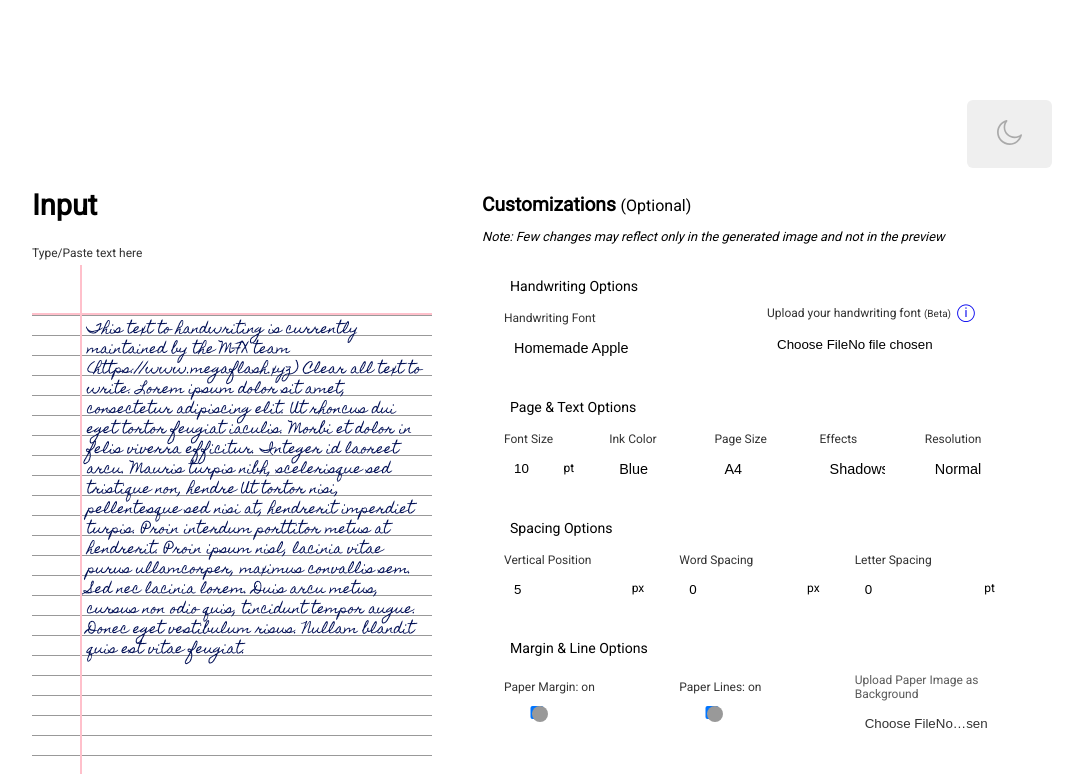
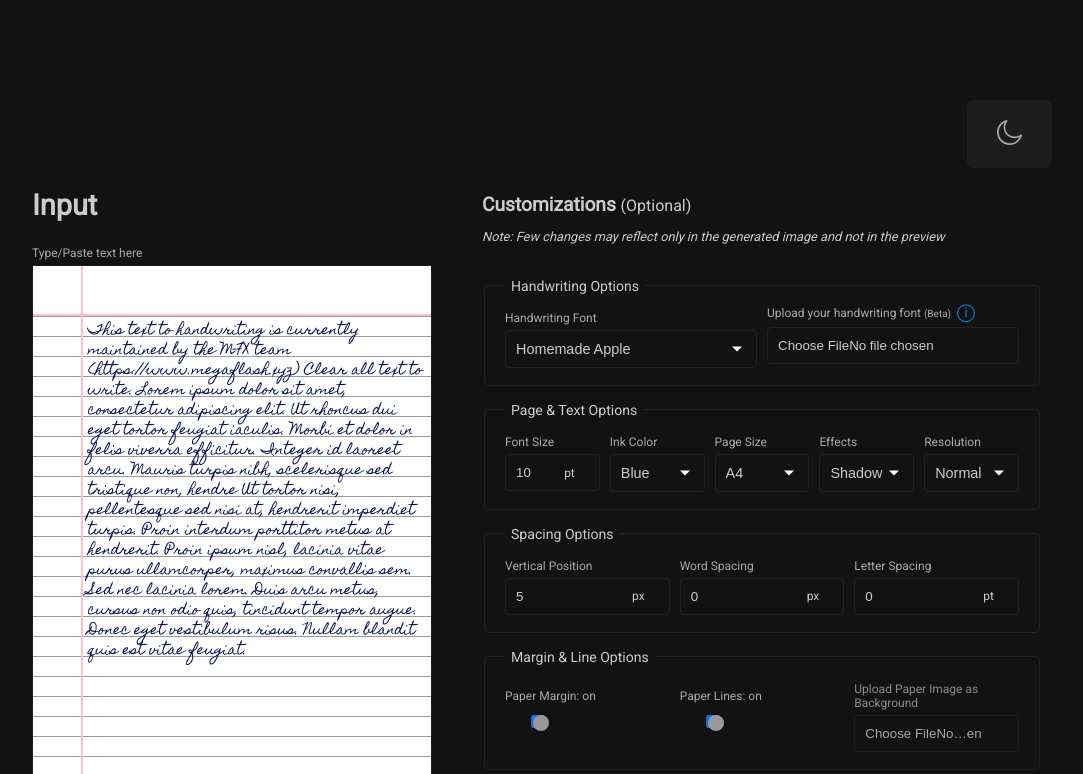
Before and after one commit to TheColdPrince/Text-To-Write, a website with bundled scripts: page index.html in a window 1280 px wide. Both pictures are taken after a click on the button "Activate Dark Mode". Shown: the top 774 px of the page, without its empty margins (78-1161 px from the left). Built offline with nearby package versions, Linux system fonts and the light colour scheme; no server answers; a web font is replaced by a local one.

Commit message:
Update index.css

```diff
--- a/css/index.css
+++ b/css/index.css
@@ -4,18 +4,35 @@ body {
   margin: 0px;
 }
 body {
+  --background-primary: #fff;
+  --font-color-primary: #333;
+  --elevation-background: #f3f3f3;
+  --link-color: #006eb8;
   --font-family-primary: 'Roboto', Arial;
   --handwriting-font: 'Homemade Apple', cursive;
+  --primary-color: #1a73e8;
   --ink-color: #000f55;
   --label-color: #333;
+  --field-borders: #e0e0e0;
   --primary-button-bg: #1d1d1d;
   --primary-button-color: #eee;
   --font-color-delete: #dc3545;
+  --delete-button-borders: #dc3545;
 
   width: 100%;
   overflow-x: hidden;
 }
 body.dark {
+  --background-primary: #121212;
+  --font-color-primary: #ccc;
+  --elevation-background: #1d1d1d;
+  --link-color: #09f;
+  --label-color: #aaa;
+  --field-borders: #222;
+  --primary-button-bg: #eee;
+  --primary-button-color: #111;
+  --delete-button-borders: #e76f7b;
+  --font-color-delete: #e76f7b;
 }
 @font-face {
   font-family: 'Hindi_Font';
@@ -27,18 +44,23 @@ body.dark {
   box-sizing: border-box;
 }
 body {
+  background-color: var(--background-primary);
+  color: var(--font-color-primary);
   padding: 100px 100px;
   font-size: 1.05rem;
   font-family: var(--font-family-primary);
 }
 a {
   text-decoration: none;
+  color: var(--link-color);
 }
 section {
   padding: 20px 0px;
 }
 button {
   border: none;
+  background-color: var(--elevation-background);
+  color: var(--font-color-primary);
   border-radius: 6px;
   cursor: pointer;
   padding: 10px 20px;
@@ -62,6 +84,7 @@ select {
   background: url('../images/dropdown.svg') no-repeat;
   background-position: calc(100% - 14px) center;
   border: none;
+  color: #333;
   border-radius: 4px;
   font-size: 0.9rem;
   display: block;
@@ -81,6 +104,9 @@ body.dark select {
 input {
   padding: 8px 13px;
   border-radius: 4px;
+  border: 1px solid var(--elevation-background);
+  color: var(--font-color-primary);
+  background-color: transparent;
   display: block;
 }
 input[type='number']::-webkit-outer-spin-button,
@@ -123,7 +149,7 @@ ul.info-ul > li {
   padding-left: 30px;
 }
 .padding-up-down {
-  padding-top: 1px;
+  padding-top: 6px;
   padding-bottom: 7px;
 }
 
@@ -144,6 +170,7 @@ ul.info-ul > li {
   right: 0px;
 }
 body.dark .github-corner {
+  filter: invert(100%);
 }
 .imp-button {
   color: var(--font-color-primary);
@@ -386,6 +413,7 @@ input[type='file']::-webkit-file-upload-button {
 input[type='file']::before {
   content: 'Choose File';
   display: inline-block;
+  background-color: var(--background-primary);
   white-space: nowrap;
   -webkit-user-select: none;
   cursor: pointer;
```
